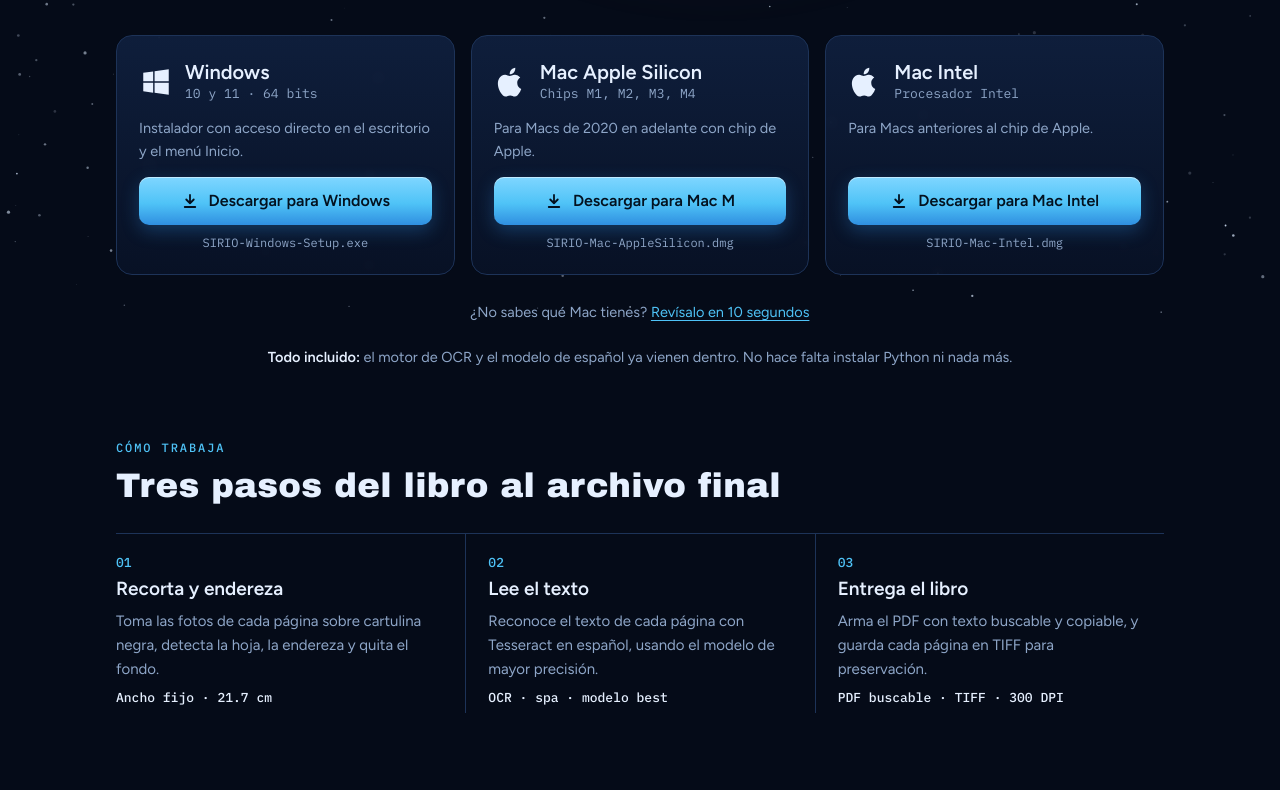
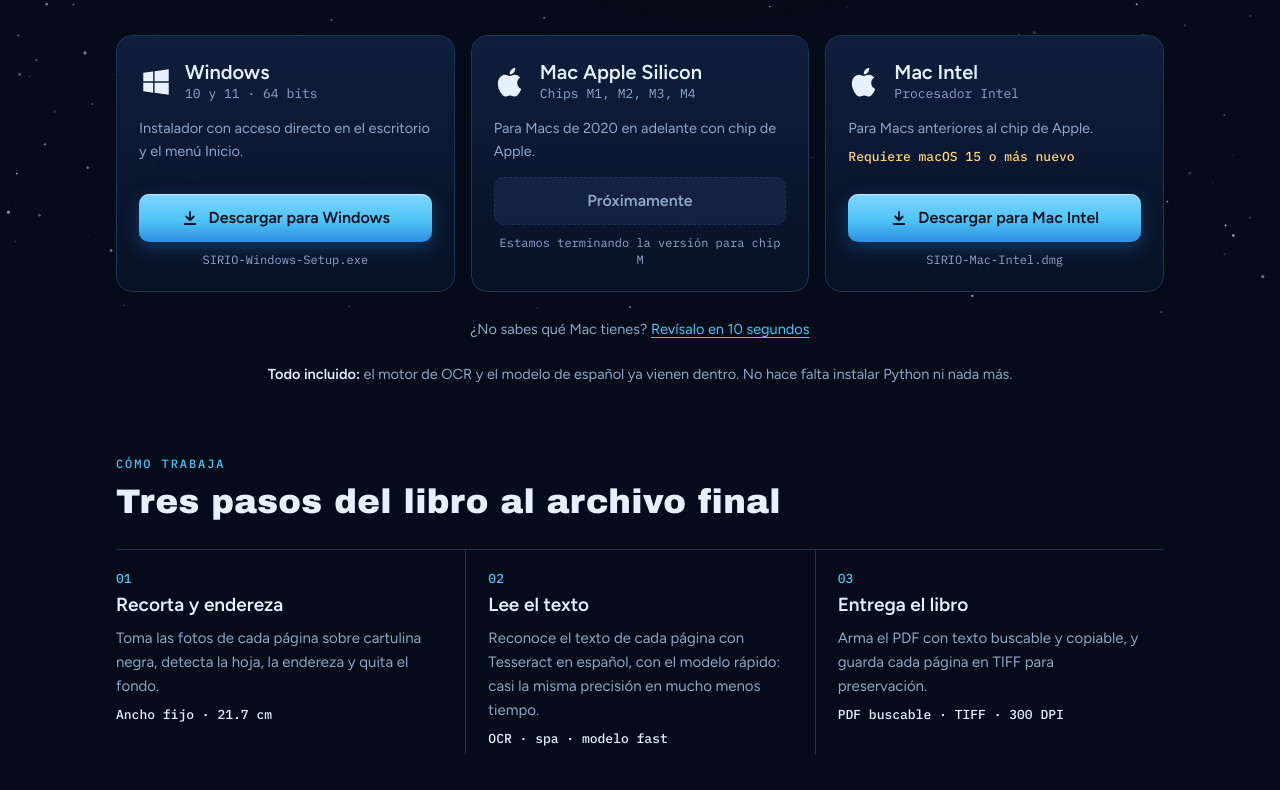
Before and after one commit to Islas-Kryga/SIRIO-Descargas, a plain HTML site: page index.html in a window 1280 px wide. Shown: the part 486-1276 px from the top of the page. Drawn offline with Linux system fonts and the light colour scheme; a web font is replaced by a local one.

Commit message:
Página: Mac M próximamente, Mac Intel requiere macOS 15
- Botón de Mac M: "Próximamente", sin descarga.
- Mac Intel: "Requiere macOS 15 o más nuevo".
- "¿Qué Mac tengo?": Chip Apple M = Mac M; Procesador Intel = Mac Intel.
- Primera vez en Mac: Configuración del Sistema > Privacidad y seguridad >
  Abrir de todos modos.
- Corrige datos: OCR con modelo fast (no best); requisito macOS 15 (no 12).

Co-Authored-By: Claude Opus 5.5 <noreply@anthropic.com>

```diff
--- a/index.html
+++ b/index.html
@@ -95,6 +95,11 @@ h1 {
 }
 .boton:hover { filter: brightness(1.08); transform: translateY(-1px); }
 .boton svg { width: 18px; height: 18px; }
+.boton.inactivo {
+  cursor: default; color: var(--tenue); background: rgba(29,51,88,.45); border: 1px dashed var(--borde); box-shadow: none;
+}
+.boton.inactivo:hover { filter: none; transform: none; }
+.requiere { display: block; margin: 8px 0 0; font: 500 13px/1.4 var(--mono); color: #ffd27a; }
 .archivo { margin: -4px 0 0; text-align: center; font: 400 12px/1.4 var(--mono); color: var(--tenue); overflow-wrap: anywhere; }
 .ayuda-mac { text-align: center; margin: 14px 0 0; color: var(--tenue); font-size: 14.5px; }
 .ayuda-mac button { font: inherit; color: var(--sirio); background: none; border: 0; padding: 0; cursor: pointer; text-decoration: underline; text-underline-offset: 3px; }
@@ -207,11 +212,8 @@ footer p { margin: 0; }
             <div><h2>Mac Apple Silicon</h2><p>Chips M1, M2, M3, M4</p></div>
           </div>
           <p class="detalle">Para Macs de 2020 en adelante con chip de Apple.</p>
-          <a class="boton" href="https://github.com/Islas-Kryga/SIRIO-Descargas/releases/latest/download/SIRIO-Mac-AppleSilicon.dmg" rel="noopener">
-            <svg viewBox="0 0 24 24" fill="none" stroke="currentColor" stroke-width="2.4" stroke-linecap="round" stroke-linejoin="round" aria-hidden="true"><path d="M12 4v11m0 0-5-5m5 5 5-5M5 20h14"/></svg>
-            Descargar para Mac M
-          </a>
-          <p class="archivo">SIRIO-Mac-AppleSilicon.dmg</p>
+          <span class="boton inactivo" aria-disabled="true">Próximamente</span>
+          <p class="archivo">Estamos terminando la versión para chip M</p>
         </article>
 
         <article class="opcion" data-so="mac-intel">
@@ -219,7 +221,7 @@ footer p { margin: 0; }
             <svg viewBox="0 0 24 24" fill="currentColor" aria-hidden="true"><path d="M16.4 12.6c0-2.4 2-3.6 2.1-3.7-1.2-1.7-3-1.9-3.6-2-1.5-.2-3 .9-3.8.9-.8 0-2-.9-3.3-.9-1.7 0-3.3 1-4.2 2.6-1.8 3.1-.5 7.7 1.3 10.2.9 1.2 1.9 2.6 3.2 2.6 1.3-.1 1.8-.8 3.3-.8s2 .8 3.3.8c1.4 0 2.3-1.3 3.1-2.5 1-1.4 1.4-2.8 1.4-2.9-.1 0-2.8-1-2.8-4.3zM14 5.3c.7-.9 1.2-2 1-3.3-1 .1-2.2.7-2.9 1.5-.6.7-1.2 1.9-1 3.1 1.1.1 2.2-.6 2.9-1.3z"/></svg>
             <div><h2>Mac Intel</h2><p>Procesador Intel</p></div>
           </div>
-          <p class="detalle">Para Macs anteriores al chip de Apple.</p>
+          <p class="detalle">Para Macs anteriores al chip de Apple.<span class="requiere">Requiere macOS 15 o más nuevo</span></p>
           <a class="boton" href="https://github.com/Islas-Kryga/SIRIO-Descargas/releases/latest/download/SIRIO-Mac-Intel.dmg" rel="noopener">
             <svg viewBox="0 0 24 24" fill="none" stroke="currentColor" stroke-width="2.4" stroke-linecap="round" stroke-linejoin="round" aria-hidden="true"><path d="M12 4v11m0 0-5-5m5 5 5-5M5 20h14"/></svg>
             Descargar para Mac Intel
@@ -233,7 +235,8 @@ footer p { margin: 0; }
         <ol>
           <li>Haz clic en el menú <span class="ui"></span> arriba a la izquierda.</li>
           <li>Elige <span class="ui">Acerca de esta Mac</span>.</li>
-          <li>Si dice <b>Chip Apple M1, M2, M3 o M4</b>, descarga <b>Mac Apple Silicon</b>. Si dice <b>Procesador Intel</b>, descarga <b>Mac Intel</b>.</li>
+          <li>Si dice <b>Chip Apple M…</b> (M1, M2, M3, M4…), tienes una <b>Mac M</b>: su versión sale próximamente.</li>
+          <li>Si dice <b>Procesador Intel</b>, tienes una <b>Mac Intel</b>: descarga <b>Mac Intel</b>. En la misma ventana revisa que diga <b>macOS 15</b> (Sequoia) o un número mayor.</li>
         </ol>
       </div>
 
@@ -253,8 +256,8 @@ footer p { margin: 0; }
         <div class="paso">
           <span class="num">02</span>
           <h4>Lee el texto</h4>
-          <p>Reconoce el texto de cada página con Tesseract en español, usando el modelo de mayor precisión.</p>
-          <span class="dato">OCR · spa · modelo best</span>
+          <p>Reconoce el texto de cada página con Tesseract en español, con el modelo rápido: casi la misma precisión en mucho menos tiempo.</p>
+          <span class="dato">OCR · spa · modelo fast</span>
         </div>
         <div class="paso">
           <span class="num">03</span>
@@ -282,8 +285,9 @@ footer p { margin: 0; }
       <div class="panel" id="p-mac" role="tabpanel" aria-labelledby="tab-mac" hidden>
         <ol>
           <li>Abre el archivo <span class="ui">.dmg</span> y arrastra SIRIO a la carpeta <span class="ui">Aplicaciones</span>.</li>
-          <li>Abre SIRIO. Si la Mac dice que no puede verificar al desarrollador, cierra el aviso.</li>
-          <li>Ve a <span class="ui">Ajustes del Sistema</span> → <span class="ui">Privacidad y seguridad</span> y, abajo, haz clic en <span class="ui">Abrir de todos modos</span>.</li>
+          <li>Abre SIRIO desde <span class="ui">Aplicaciones</span>. La Mac avisará que no puede verificarla: haz clic en <span class="ui">Listo</span>.</li>
+          <li>Abre <span class="ui">Configuración del Sistema</span> → <span class="ui">Privacidad y seguridad</span>, baja hasta el final y haz clic en <span class="ui">Abrir de todos modos</span>.</li>
+          <li>Escribe la contraseña de tu Mac y confirma con <span class="ui">Abrir de todos modos</span>.</li>
         </ol>
       </div>
       <p class="nota">Este aviso solo sale la primera vez, porque la app todavía no tiene firma digital de Microsoft o Apple. Después abre directo.</p>
@@ -293,7 +297,7 @@ footer p { margin: 0; }
       <p class="ceja">Requisitos</p>
       <h3 class="titulo" id="t-req">Qué necesita tu computadora</h3>
       <div class="requisitos">
-        <div class="req"><h4>Sistema</h4><p>Windows 10 u 11 de 64 bits, o macOS 12 Monterey o posterior.</p></div>
+        <div class="req"><h4>Sistema</h4><p>Windows 10 u 11 de 64 bits, o macOS 15 Sequoia o posterior en Mac Intel.</p></div>
         <div class="req"><h4>Memoria</h4><p>8 GB de RAM recomendados para lotes grandes de cientos de páginas.</p></div>
         <div class="req"><h4>Espacio</h4><p>Deja espacio libre suficiente para los TIFF: cada página a 300 DPI ocupa varios MB.</p></div>
       </div>
```
